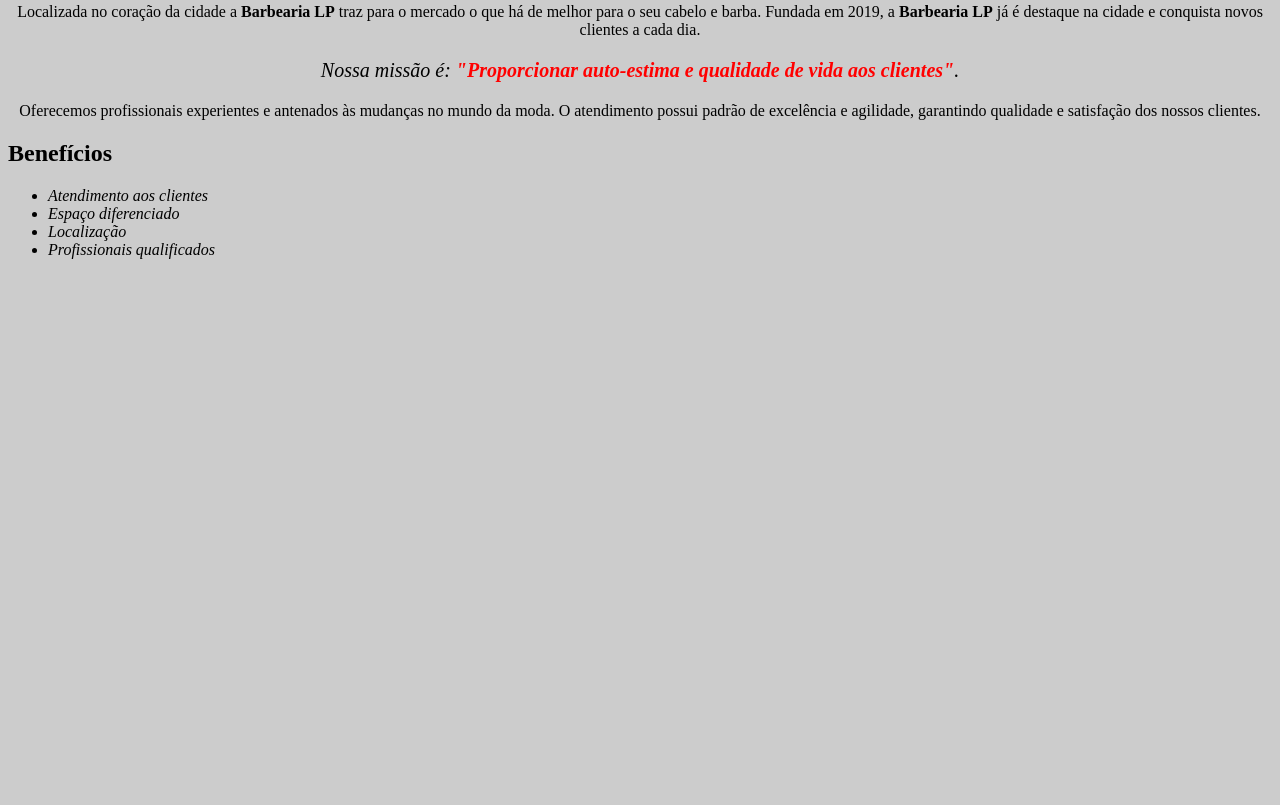
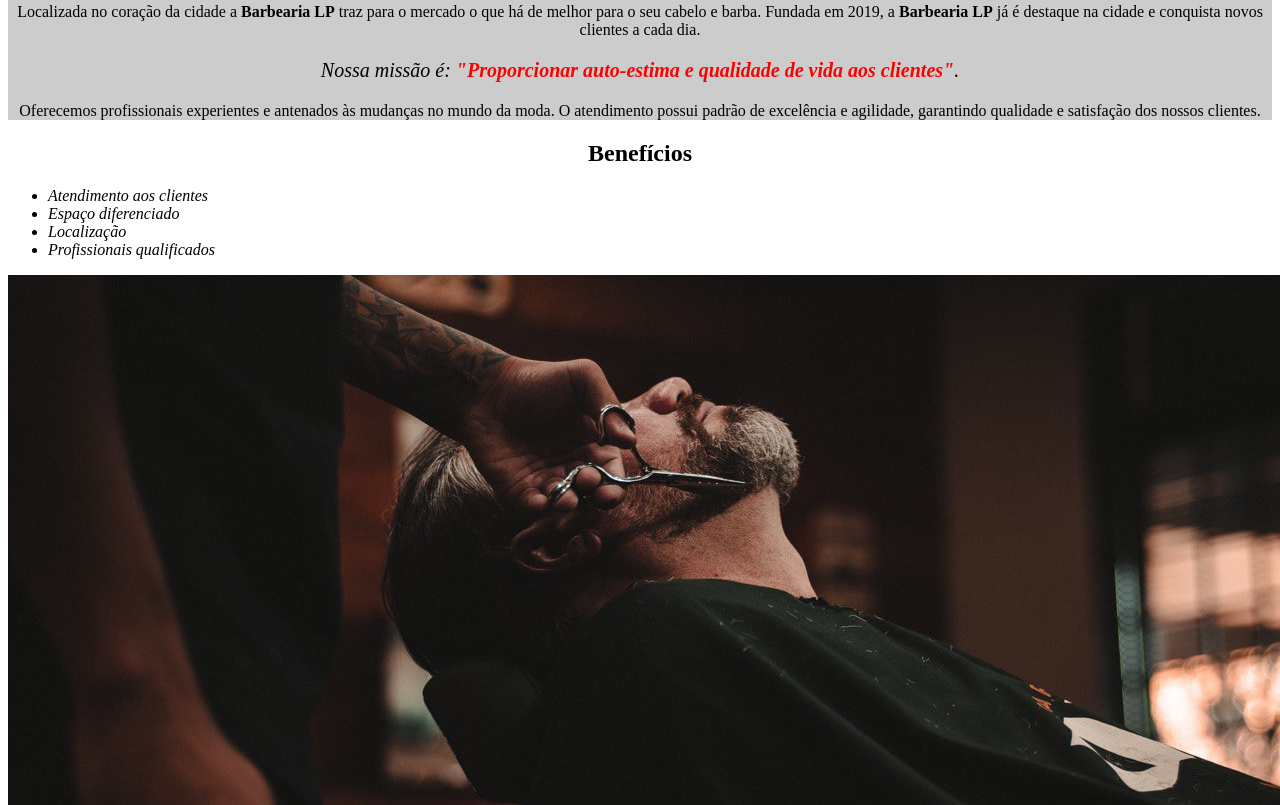
Before and after one commit to luis-paulo-tdo/estudo-html, a plain HTML site: page index.html in a window 1280 px wide. Shown: the part 563-1368 px from the top of the page. Before the commit the page ends 838 px from the top, so only its background shows below. Drawn offline with Linux system fonts and the light colour scheme.

Commit message:
Utilização das tags <div> para fazer a separação dos conteúdos principal e de benefícios da barbearia. Alteração do background da página para branco e do background do conteúdo principal para cinza. Adição de nova imagem na sessão de benefícios.

```diff
--- a/index.html
+++ b/index.html
@@ -8,6 +8,7 @@
     <body>
         <img id="banner" src="banner.jpg">
 
+        <div class="main">
             <h1>Sobre a Barbearia LP</h1 s>
 
             <p>Localizada no coração da cidade a <strong>Barbearia LP</strong> traz para o mercado o que há de melhor para o seu cabelo e barba. Fundada em 2019, a <strong>Barbearia LP</strong> já é destaque na cidade e conquista novos clientes a cada dia.</p>
@@ -15,7 +16,9 @@
             <p id="mission"><em>Nossa missão é: <strong>"Proporcionar auto-estima e qualidade de vida aos clientes"</strong>.</em></p id="mission">
 
             <p>Oferecemos profissionais experientes e antenados às mudanças no mundo da moda. O atendimento possui padrão de excelência e agilidade, garantindo qualidade e satisfação dos nossos clientes.</p>
+        </div>
 
+        <div class="profits">
             <h2>Benefícios</h2>
             <ul>
                 <li class="items">Atendimento aos clientes</li>
@@ -23,5 +26,8 @@
                 <li class="items">Localização</li>
                 <li class="items">Profissionais qualificados</li>
             </ul>
+
+            <img src="profits.jpg">
+        </div>
     </body>
 </html>
--- a/style.css
+++ b/style.css
@@ -1,9 +1,9 @@
-body {
-    background: #CCCCCC;
+#banner {
+    width: 100%;
 }
 
-#banner {
-    width: 100%;
+.main {
+    background: #CCCCCC;
 }
 
 h1 {
@@ -22,6 +22,14 @@ em strong {
     color: #FF0000;
 }
 
+.profits {
+    background: #FFFFFF;
+}
+
+h2 {
+    text-align: center;
+}
+
 .items {
     font-style: italic;
 }
```
Also changed, not shown: profits.jpg (added). Lines whose indentation alone changed are shown as unchanged.
